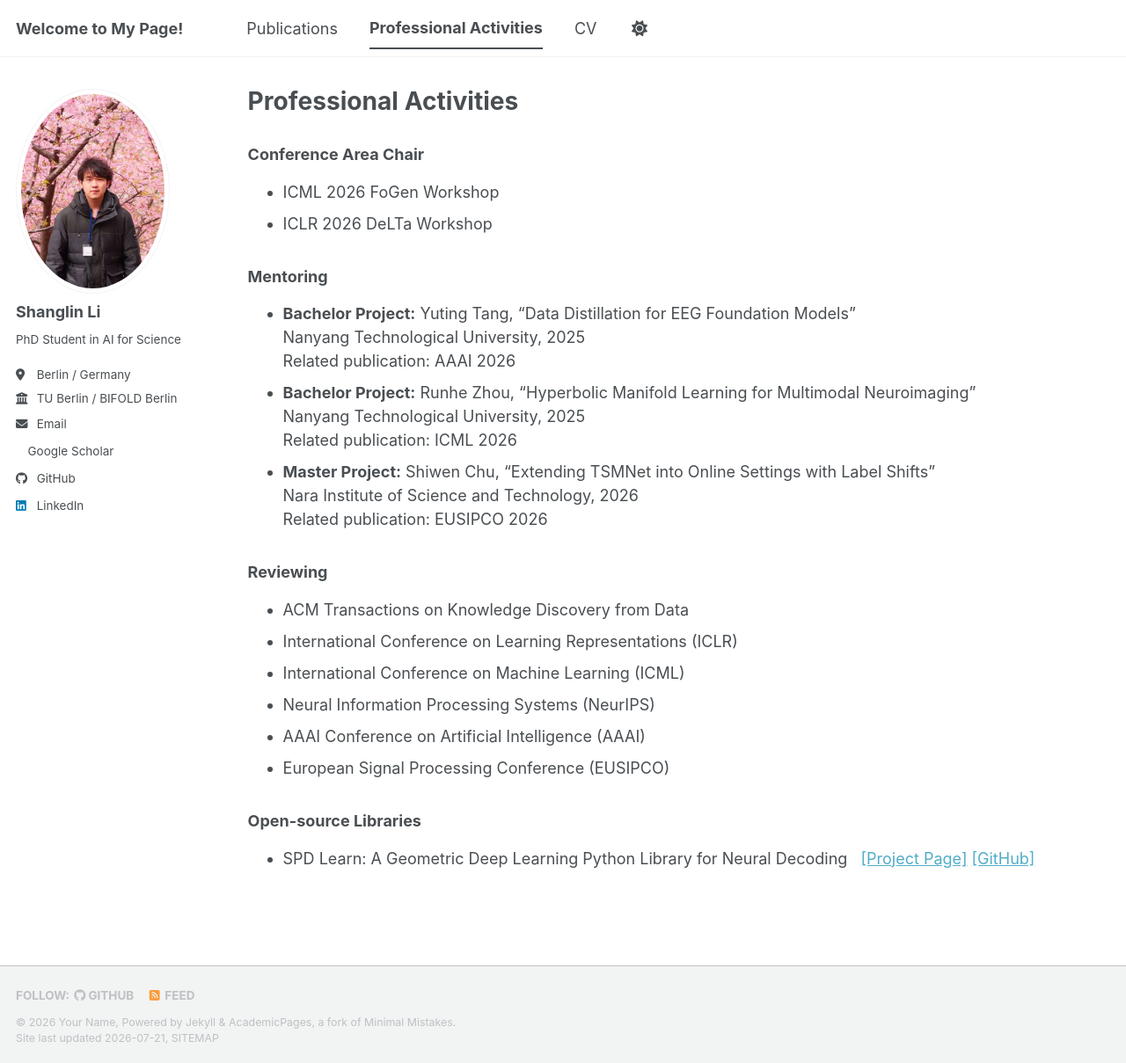
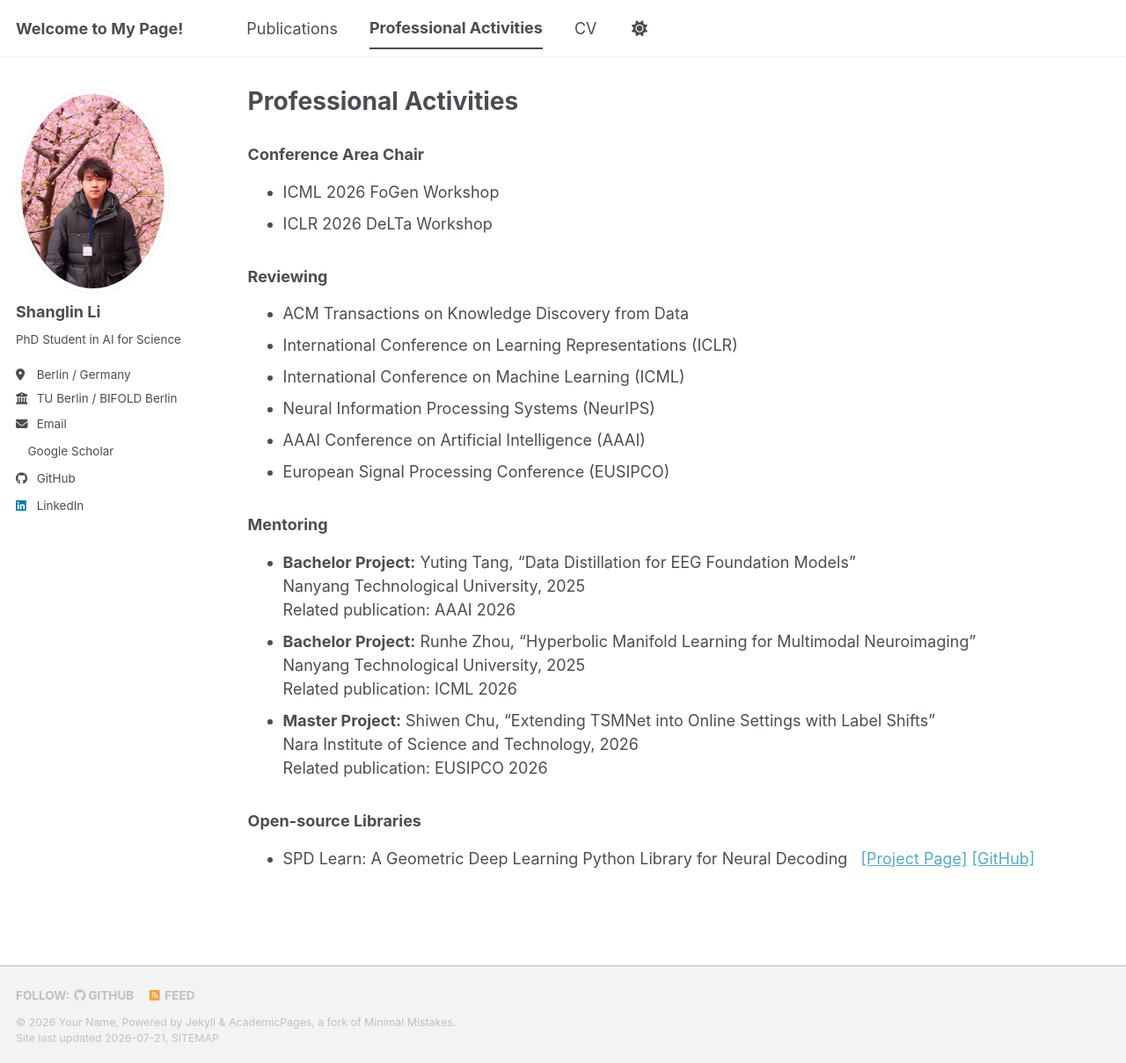
Before and after one commit to fightlesliefigt/fightlesliefigt.github.io, a Jekyll site: the page built from _pages/portfolio.html, in a window 1280 px wide and 1209 px high. Shown: the whole window at 88% size. Built offline with Jekyll 4.4.1, drawn with Linux system fonts in a browser that asks for light colours; a style sheet for code colours, icons or effects is not loaded; part of the change alters nothing that is shown.

Commit message:
Update portfolio.html

```diff
--- a/_pages/portfolio.html
+++ b/_pages/portfolio.html
@@ -9,6 +9,17 @@ author_profile: true
 <ul>
   <li>ICML 2026 FoGen Workshop</li>
   <li>ICLR 2026 DeLTa Workshop</li>
+</ul>
+
+<h3>Reviewing</h3>
+
+<ul>
+  <li>ACM Transactions on Knowledge Discovery from Data</li>
+  <li>International Conference on Learning Representations (ICLR)</li>
+  <li>International Conference on Machine Learning (ICML)</li>
+  <li>Neural Information Processing Systems (NeurIPS)</li>
+  <li>AAAI Conference on Artificial Intelligence (AAAI)</li>
+  <li>European Signal Processing Conference (EUSIPCO)</li>
 </ul>
 
 <h3>Mentoring</h3>
@@ -35,16 +46,7 @@ author_profile: true
   </li>
 </ul>
 
-<h3>Reviewing</h3>
 
-<ul>
-  <li>ACM Transactions on Knowledge Discovery from Data</li>
-  <li>International Conference on Learning Representations (ICLR)</li>
-  <li>International Conference on Machine Learning (ICML)</li>
-  <li>Neural Information Processing Systems (NeurIPS)</li>
-  <li>AAAI Conference on Artificial Intelligence (AAAI)</li>
-  <li>European Signal Processing Conference (EUSIPCO)</li>
-</ul>
 
 <h3>Open-source Libraries</h3>
 <ul>
```
